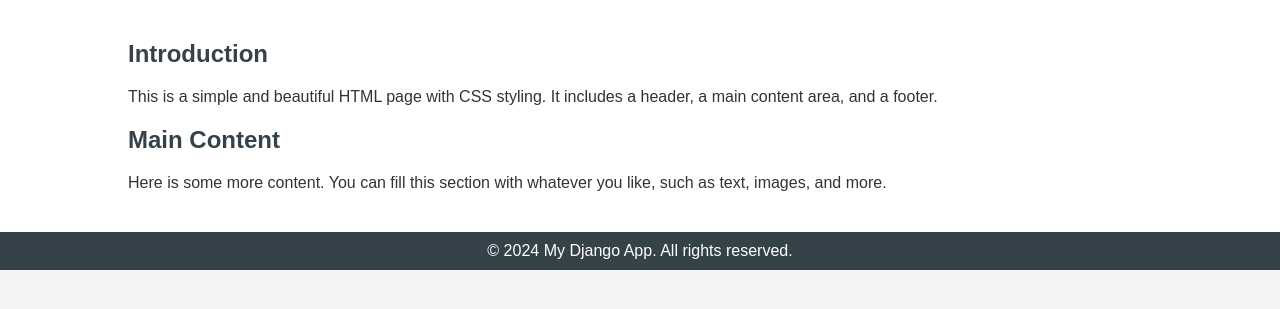
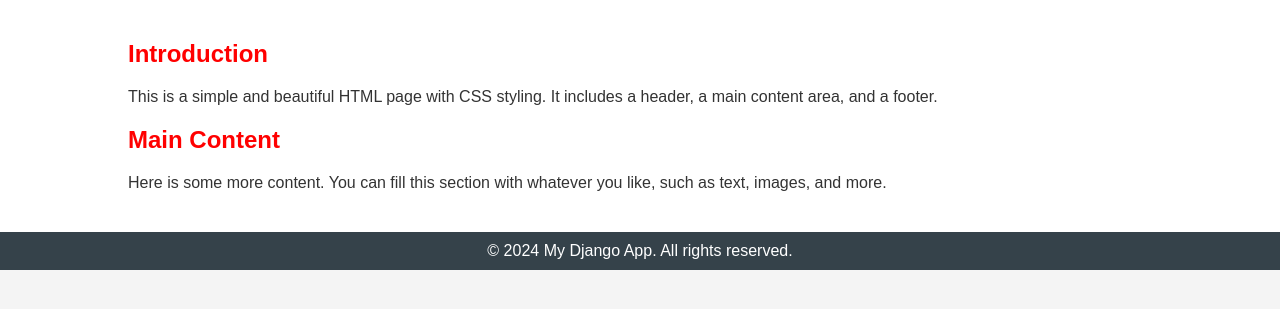
Before and after one commit to draazxp/simple_django_app, a Django app: template myapp/templates/index.html in a window 1280 px wide. Shown: the part 126-435 px from the top of the page. Run offline with Django 5.2, Linux system fonts and the light colour scheme; the template is opened without the code that fills it, so the values that code supplies are empty.

Commit message:
color changed

```diff
--- a/myapp/templates/index.html
+++ b/myapp/templates/index.html
@@ -60,7 +60,7 @@
         }
 
         h2 {
-            color: #35424a;
+            color: red;
 
         }
 
```
